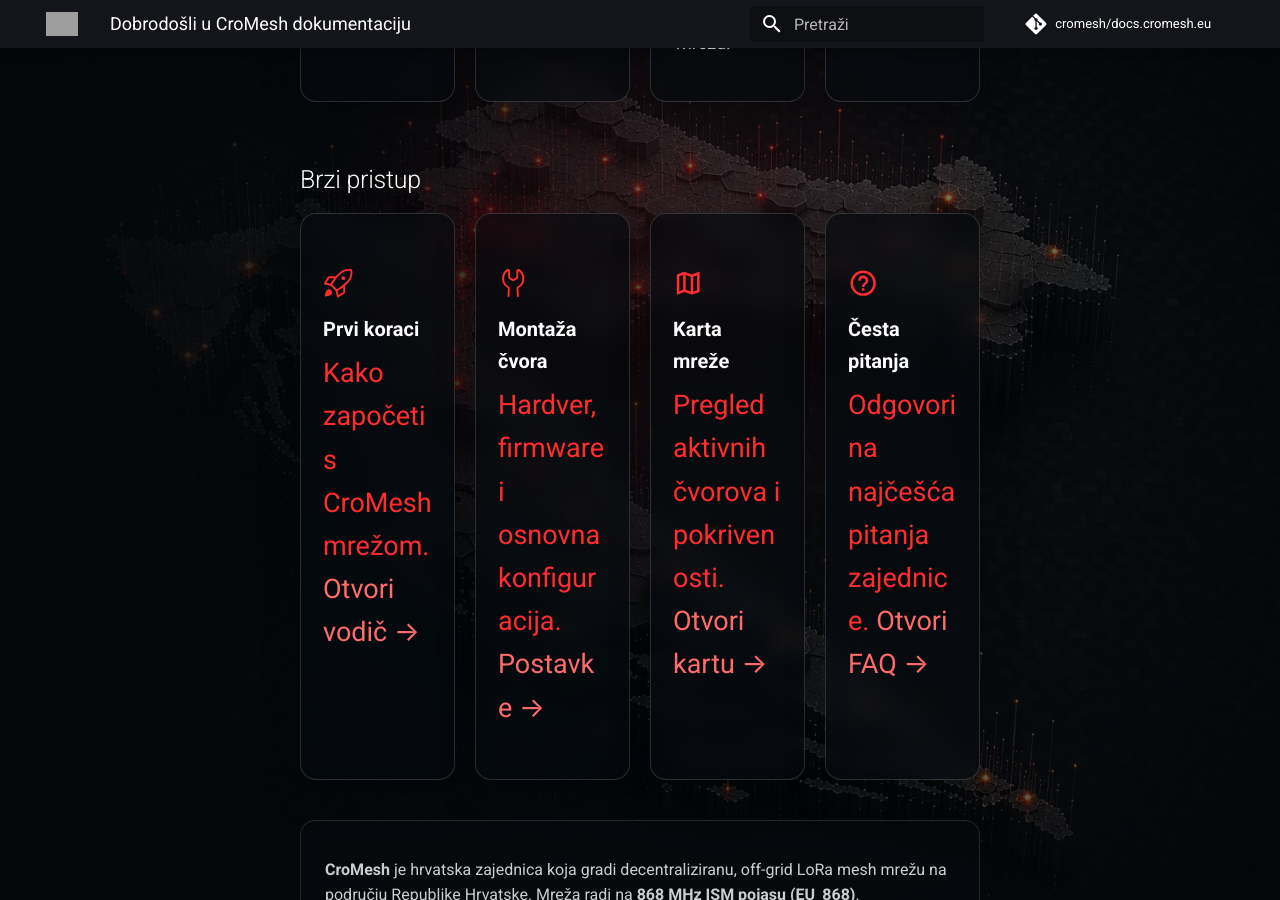
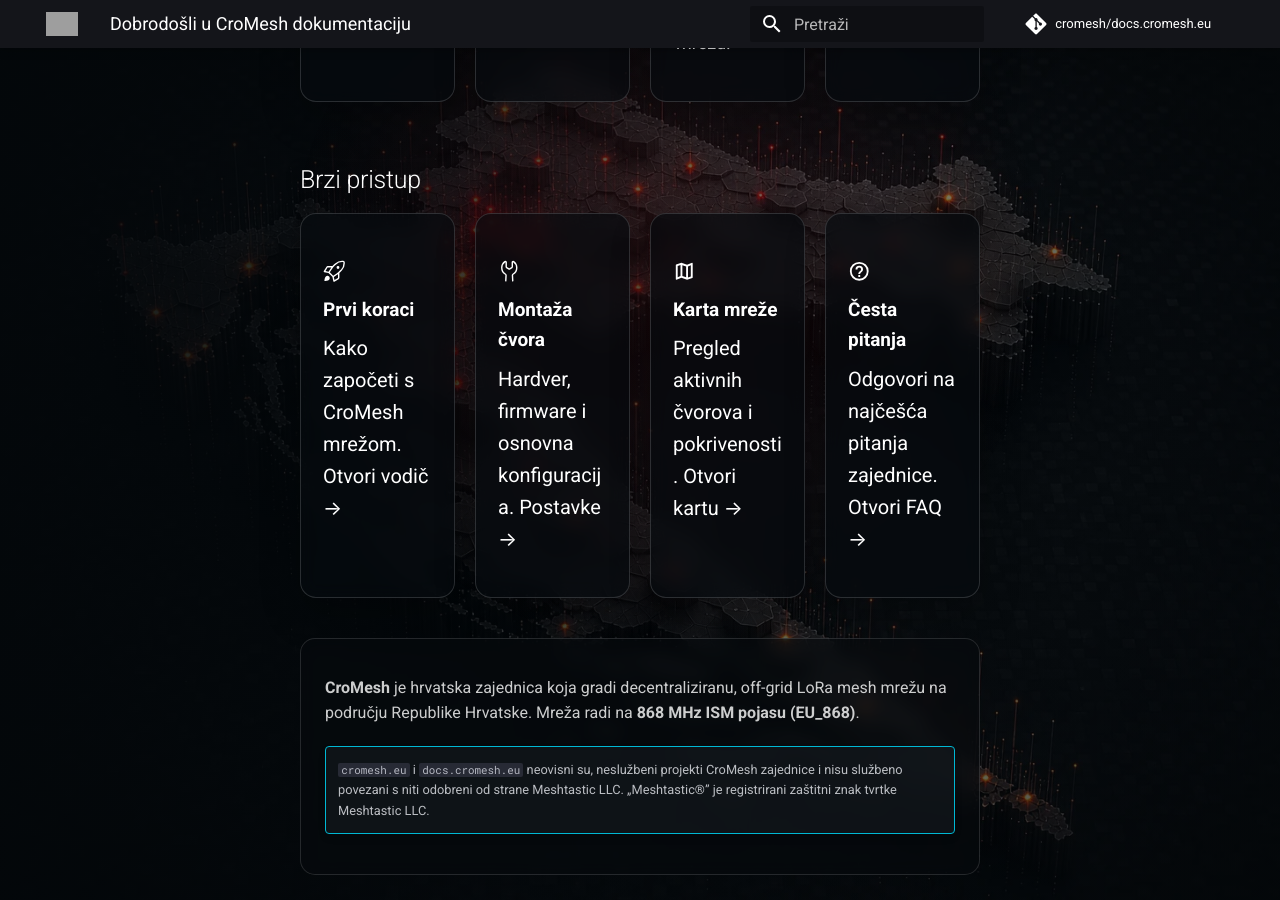
Before and after one commit to cromesh/docs.cromesh.eu, an MkDocs documentation site: the page built from docs/index.md, in a window 1280 px wide and 900 px high, scrolled down 1214 px. Built offline with MkDocs 1.6.1 and Material for MkDocs 9.7.7, drawn with Linux system fonts in a browser that asks for light colours; comment, search, counter and statistics services are not loaded; grey boxes are pictures that could not be loaded.

Commit message:
V3.5.1: refine Brzi pristup typography

```diff
--- a/docs/stylesheets/extra.css
+++ b/docs/stylesheets/extra.css
@@ -122,9 +122,11 @@
   text-shadow: 0 2px 14px rgba(0,0,0,.5);
 }
 
+/* Brzi pristup — compact white typography */
 .cromesh-quick-card {
   padding: 1.1rem;
   color: rgba(255,255,255,.86);
+  font-size: 0.9rem;
   transition: transform .18s ease, border-color .18s ease;
 }
 
@@ -137,15 +139,17 @@
   display: block;
   margin: .35rem 0;
   color: #fff;
+  font-size: 0.95rem;
+}
+
+.cromesh-quick-card > :first-child {
+  color: #fff;
   font-size: 1rem;
 }
 
-.cromesh-quick-card > :first-child {
-  color: #ff2d2d;
-  font-size: 1.35rem;
+.cromesh-quick-card a {
+  color: #fff;
 }
-
-.cromesh-quick-card a { color: #ff6b6b; }
 
 .cromesh-home-note {
   max-width: 70rem;
```
